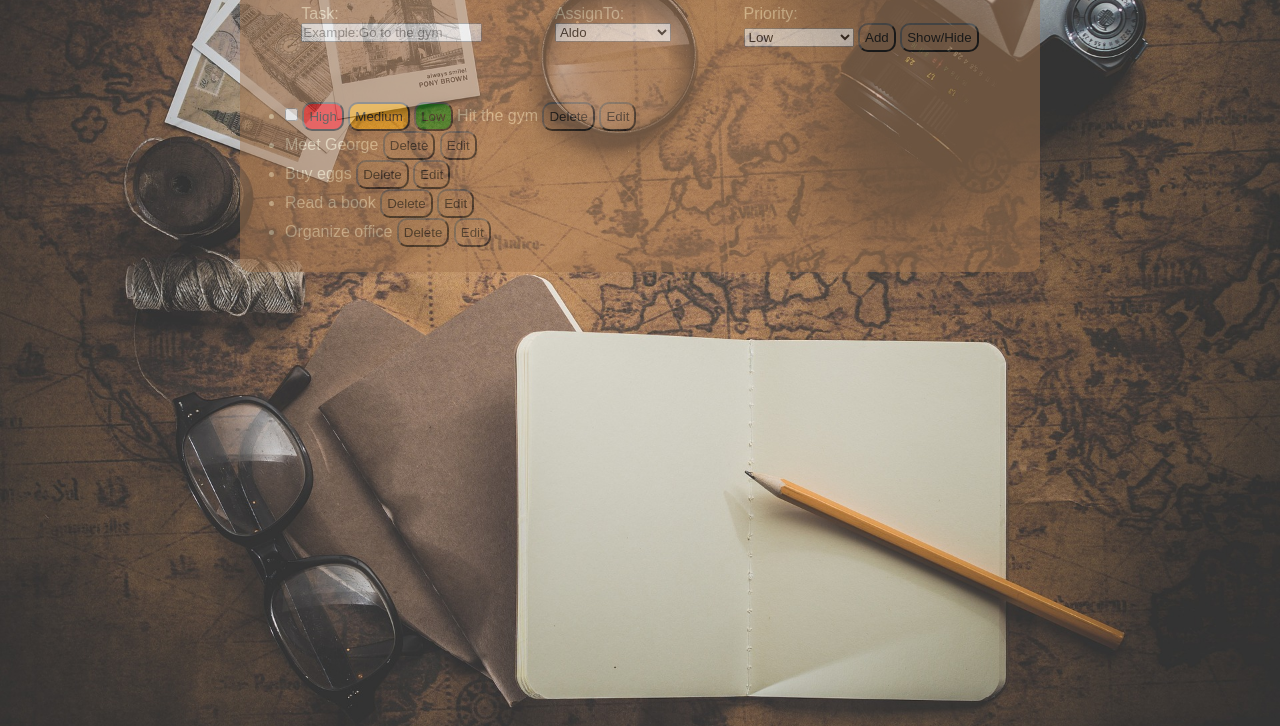
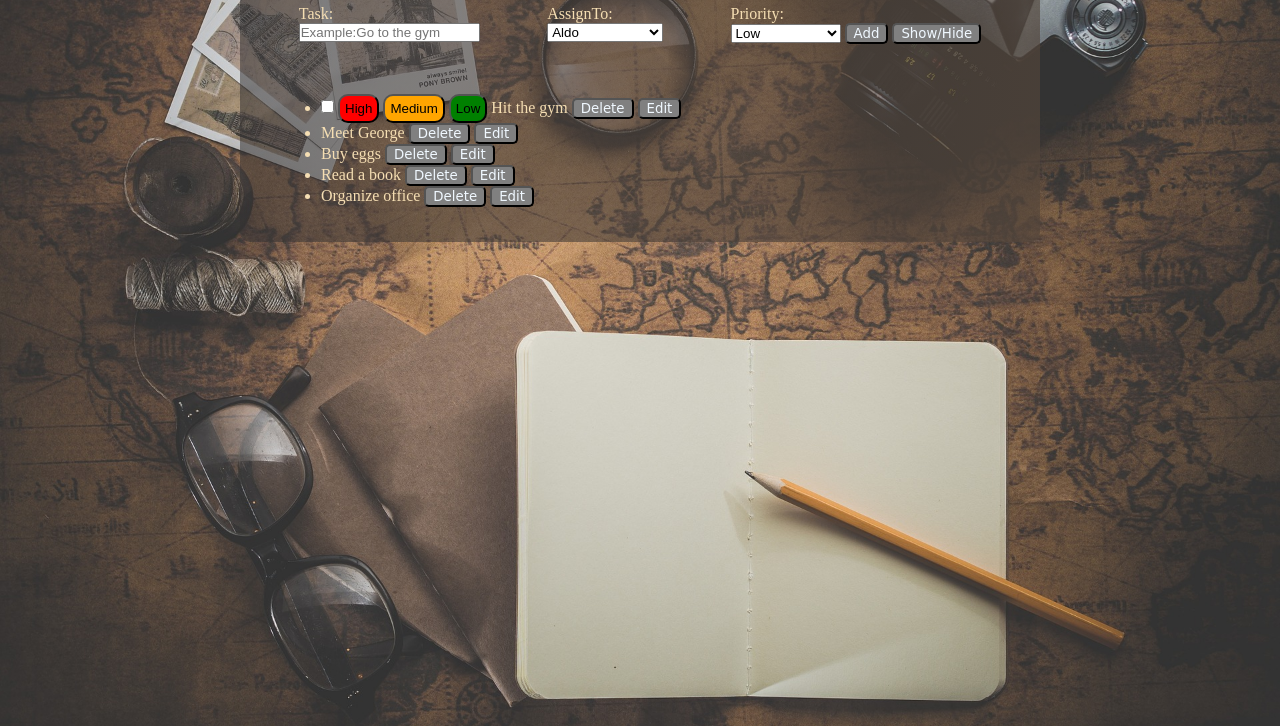
Before and after one commit to Gabriele-Dev-React/myTrello, a plain HTML site: page index.html in a window 1280 px wide. Shown: the part 194-920 px from the top of the page. Drawn offline with Linux system fonts and the light colour scheme.

Commit message:
fix(general) fix all button and tasklist

```diff
--- a/style.css
+++ b/style.css
@@ -3,7 +3,6 @@
   margin: 0;
   padding: 0;
   box-sizing: border-box;
-  font-family: "Poppins", sans-serif;
 }
 
 body {
@@ -27,19 +26,35 @@ li {
 .edit,
 .button-add,
 .button-show-hide {
-  border-radius: 10px;
-  background-color: #a6764f;
-  padding: 5px 5px 5px 5px;
+  border-radius: 5px;
+  background-color: grey;
+  color: aliceblue;
+  padding: 1px 7px;
   cursor: pointer;
+  font-family: cursive;
 }
+
+.delete:hover,
+.edit:hover,
+.button-add:hover,
+.button-show-hide:hover {
+  box-shadow: 0 12px 16px 0 rgba(0, 0, 0, 0.24),
+    0 17px 50px 0 rgba(0, 0, 0, 0.19);
+}
+
 .box {
   margin: 120px auto;
   max-width: 800px;
   width: 100%;
   border-radius: 10px;
   padding: 25px;
-  background-color: #a6764f;
-  opacity: 0.5;
+  background: rgb(51, 49, 50);
+  background: linear-gradient(
+    95deg,
+    rgba(51, 49, 50, 0.53687412464986) 0%,
+    rgba(83, 69, 58, 0.6657256652661064) 98%
+  );
+  /* opacity: 0.5; */
 }
 
 .box:hover {
@@ -68,7 +83,8 @@ li {
 
 .taskList {
   margin-top: 50px;
-  margin-left: 20px;
+  margin-left: 56px;
+  margin-bottom: 10px;
 }
 
 .button-high {
```
